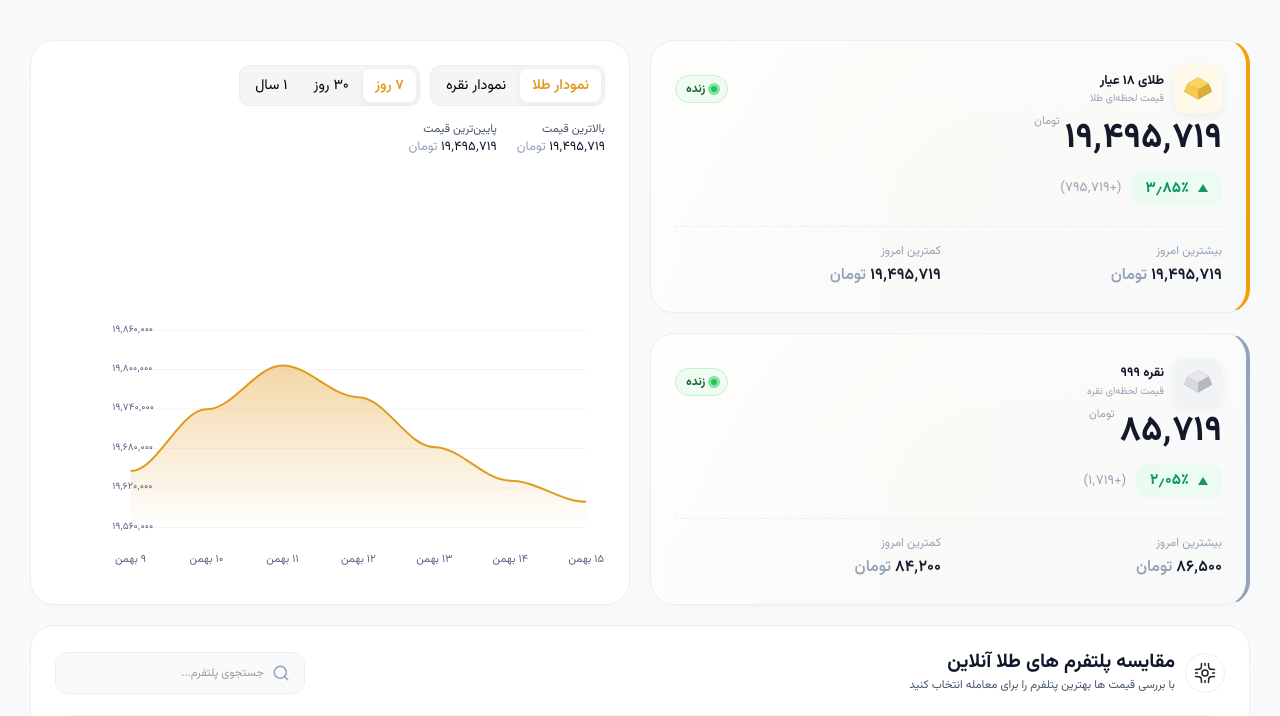
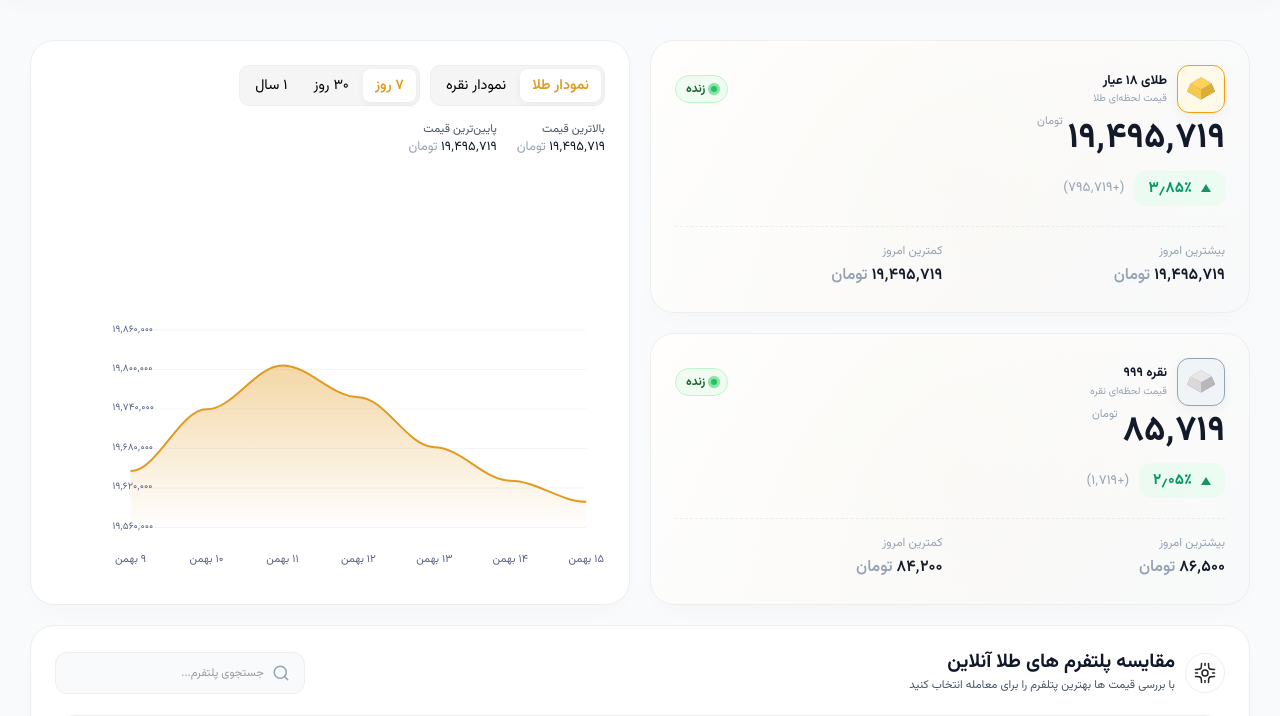
Before and after one commit to fariborzj2/TalaOnline, a PHP site: page / in a window 1280 px wide. Shown: the part 65-781 px from the top of the page. Run offline with PHP 8.4, Linux system fonts and the light colour scheme; some libraries are stand-ins or nearby versions.

Commit message:
Update style.css

```diff
--- a/css/style.css
+++ b/css/style.css
@@ -891,11 +891,11 @@ td, th {
   transform: translateY(-5px);
   box-shadow: 0 20px 25px -5px rgba(0, 0, 0, 0.1), 0 10px 10px -5px rgba(0, 0, 0, 0.04);
 }
-.price-card#gold-summary {
-  border-right: 4px solid #f59e0b;
-}
+/* .price-card#gold-summary {
+  border-right: 1px solid #f59e0b;
+} */
 .price-card#silver-summary {
-  border-right: 4px solid #94a3b8;
+  /*! border-right: 4px solid #94a3b8; */
 }
 .price-card::before {
   content: "";
@@ -918,8 +918,8 @@ td, th {
   background: white;
   box-shadow: 0 4px 12px rgba(0,0,0,0.05);
 }
-.gold-icon { background: #fffbeb; }
-.silver-icon { background: #f1f5f9; }
+.gold-icon { background: #fffbeb; border: 1px solid #f59e0b}
+.silver-icon { background: #f1f5f9; border: 1px solid #94a3b8}
 
 .asset-icon img {
   width: 28px;
```
